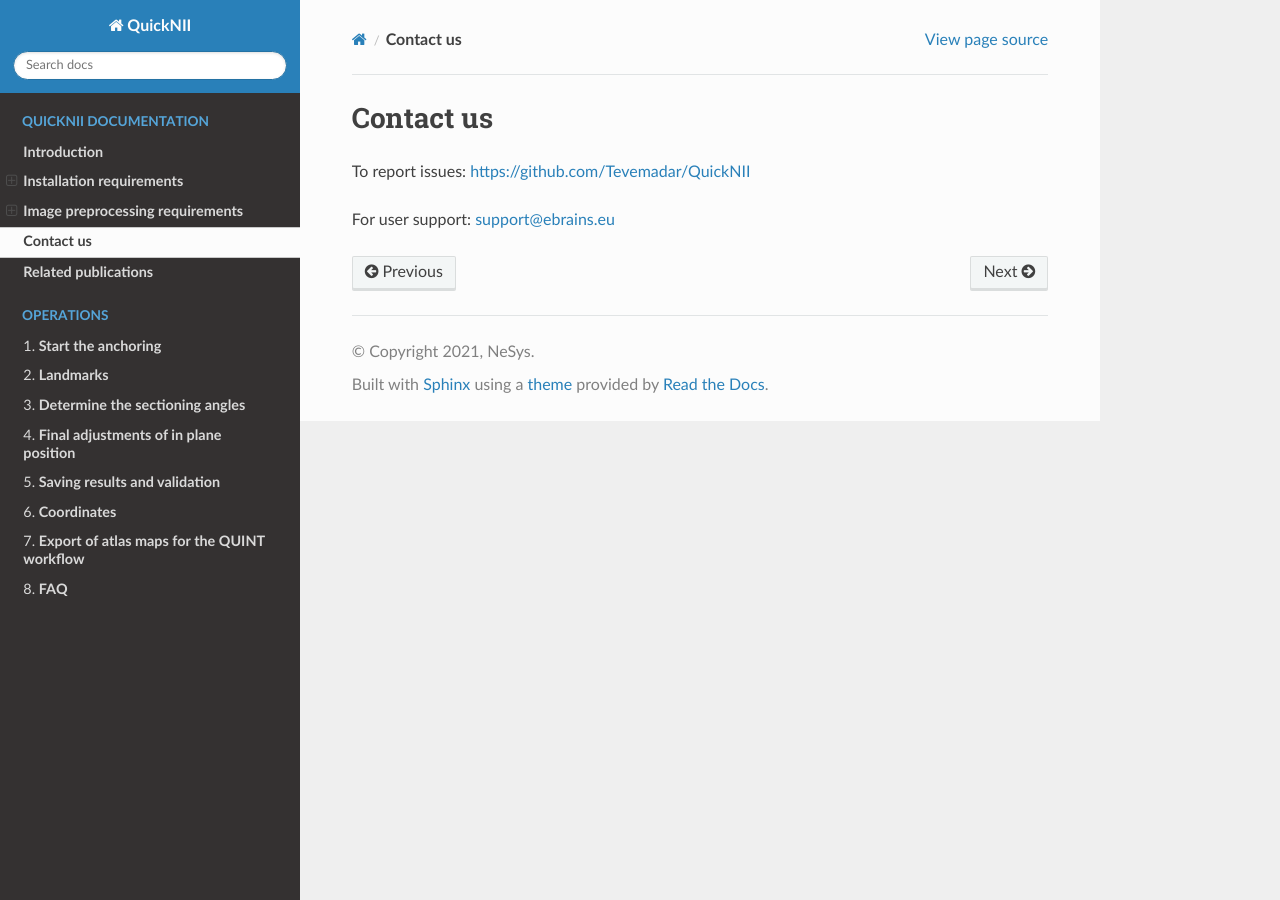
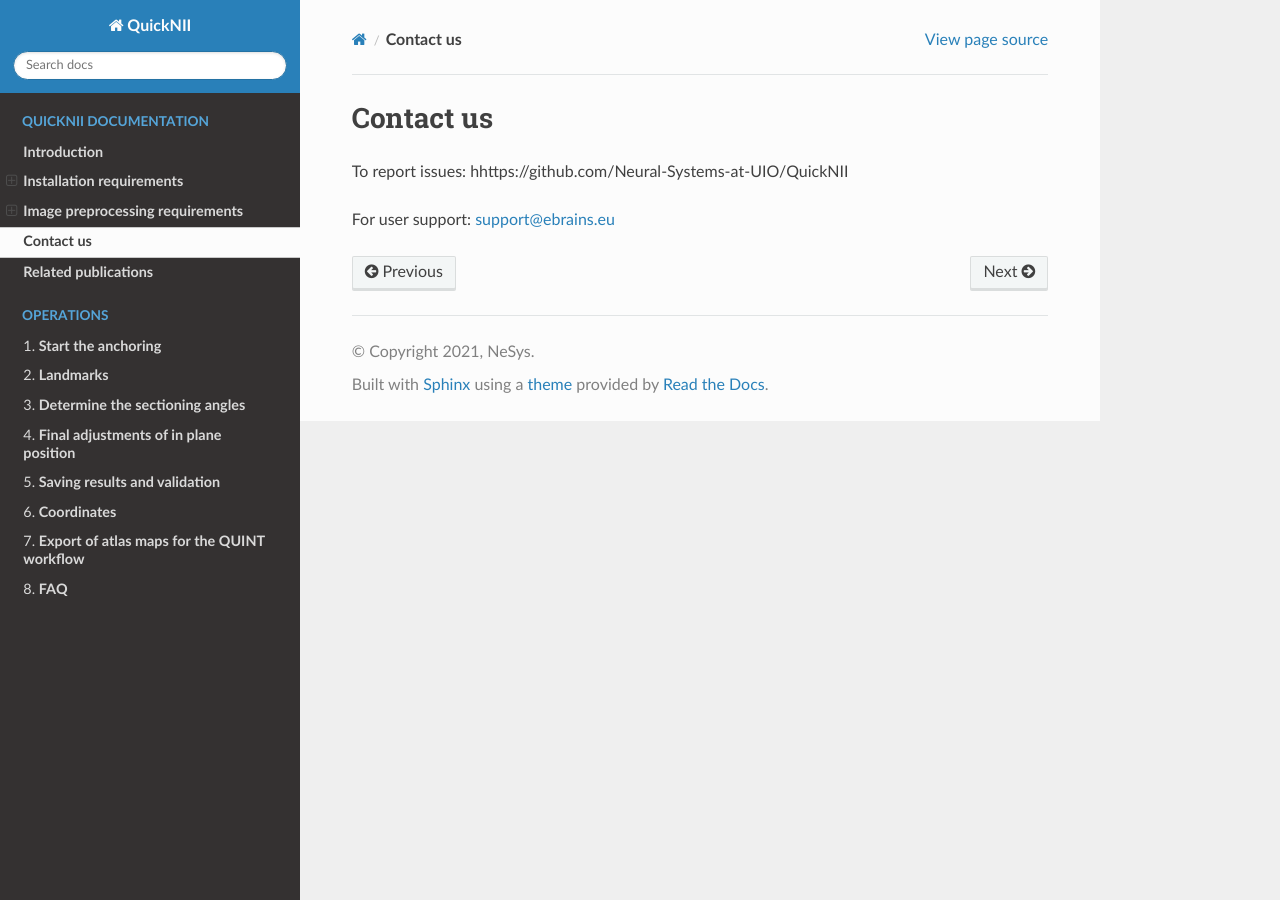
Before and after one commit to Tevemadar/QuickNII, a Sphinx documentation site: the page built from Docs/support.rst, in a window 1280 px wide. Built offline with Sphinx 7.4.7 and the Read the Docs theme 2.0.0, drawn with Linux system fonts in a browser that asks for light colours; some of the changed lines change nothing that is shown.

Commit message:
Update support.rst

```diff
--- a/Docs/support.rst
+++ b/Docs/support.rst
@@ -1,5 +1,5 @@
 **Contact us**
 ---------------
-To report issues: https://github.com/Tevemadar/QuickNII
+To report issues: hhttps://github.com/Neural-Systems-at-UIO/QuickNII
 
 For user support: support@ebrains.eu
```
